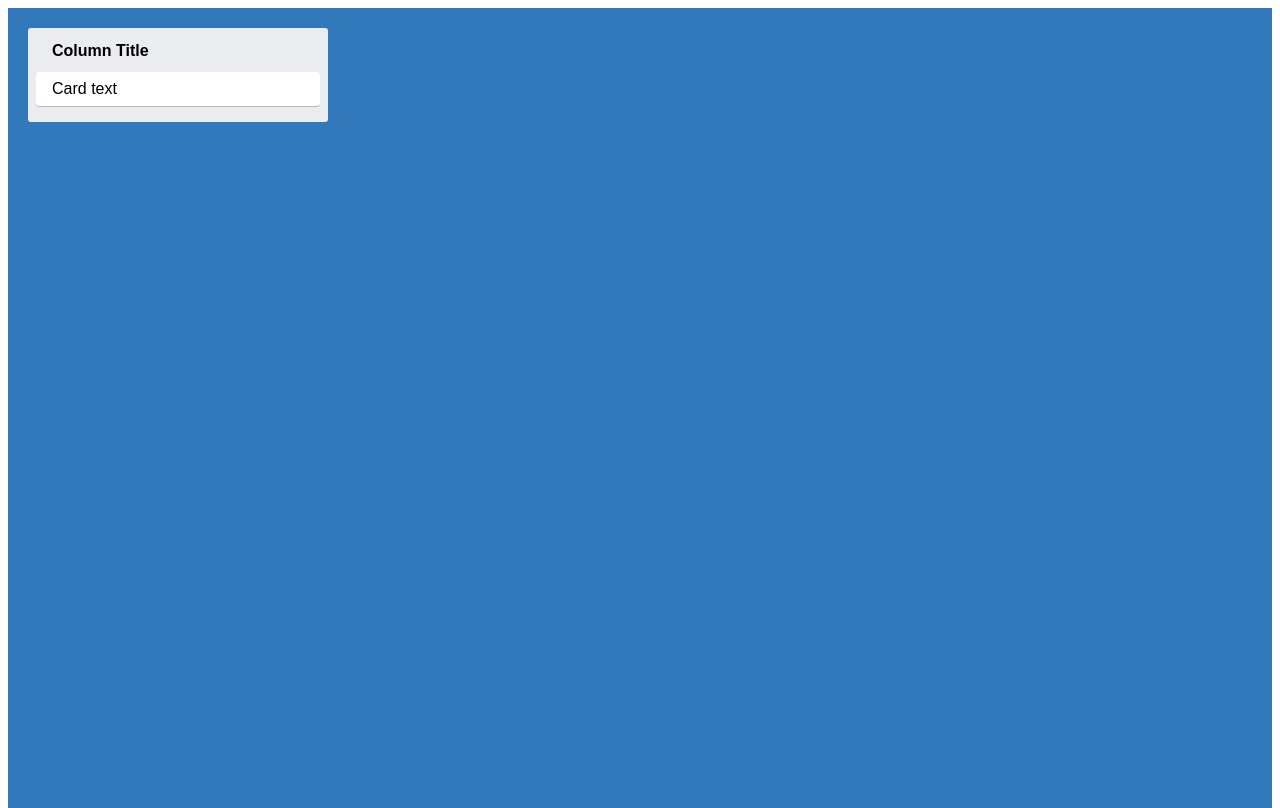
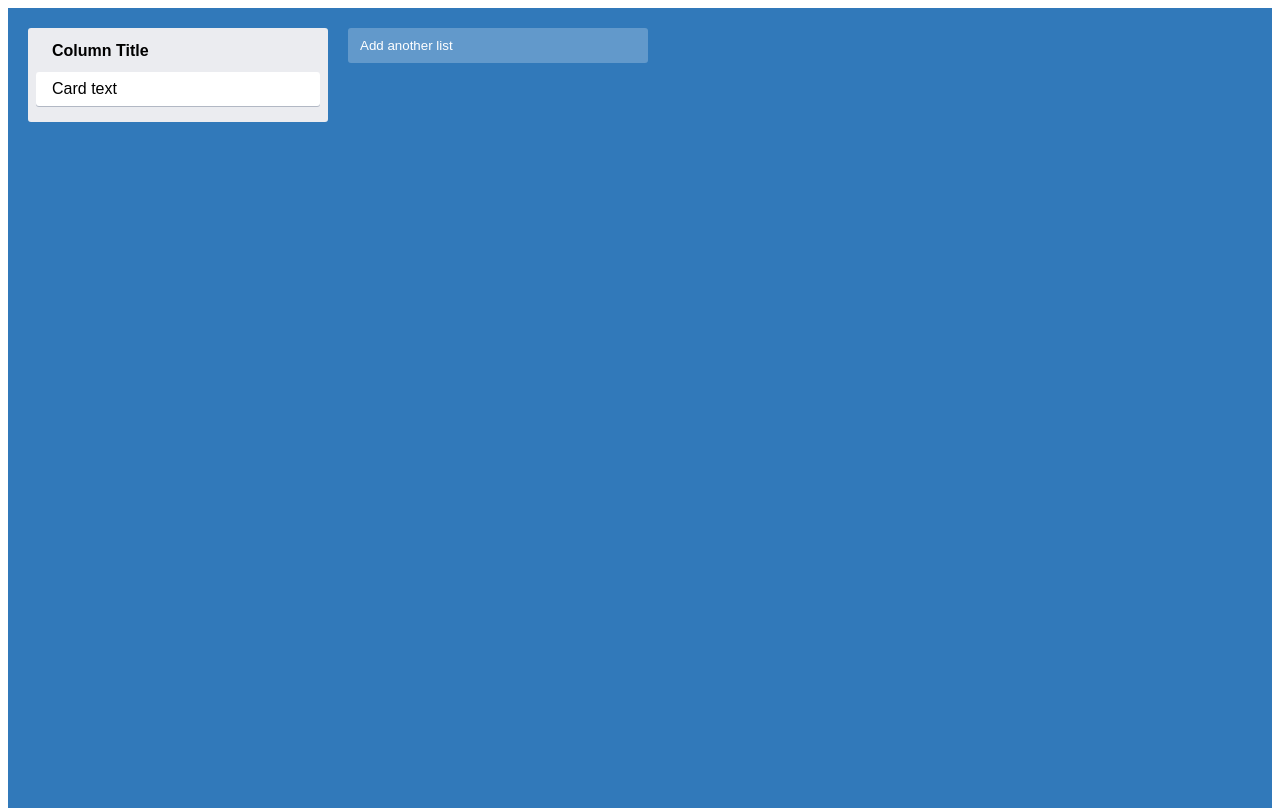
Before and after one commit to TNSaturday/trello-clone, a React (Create React App) app: page / in a window 1280 px wide. Built offline with nearby package versions, Linux system fonts and the light colour scheme.

Commit message:
Add NewItemForm, render sample layout

```diff
--- a/src/App.tsx
+++ b/src/App.tsx
@@ -2,13 +2,17 @@
 import { AppContainer } from "./styles";
 import { Column } from "./components/Column";
 import {Card} from "./components/Card";
+import {AddNewItem} from "./components/AddNewItem";
 
 function App() {
+    const onAdd = (text: string) => console.log(text);
+
     return (
         <AppContainer>
             <Column text="Column Title">
                 <Card text="Card text"/>
             </Column>
+            <AddNewItem onAdd={onAdd} toggleButtonText="Add another list" />
         </AppContainer>
     );
 }
--- /dev/null
+++ b/src/components/AddNewItem.tsx
@@ -0,0 +1,30 @@
+import React, { useState } from "react";
+import { NewItemForm } from "./NewItemForm";
+import { AddItemButton } from "../styles";
+
+type AddNewItemProps = {
+    onAdd(text: string): void;
+    toggleButtonText: string;
+    dark?: boolean;
+}
+
+export const AddNewItem = ({ onAdd, toggleButtonText, dark }: AddNewItemProps) => {
+    const [showForm, setShowForm] = useState(false);
+
+    if (showForm) {
+        return (
+            <NewItemForm
+                onAdd={text => {
+                    onAdd(text);
+                    setShowForm(false);
+                }}
+            />
+        )
+    }
+
+    return (
+        <AddItemButton dark={dark} onClick={() => setShowForm(true)}>
+            {toggleButtonText}
+        </AddItemButton>
+    );
+}
--- /dev/null
+++ b/src/components/NewItemForm.tsx
@@ -0,0 +1,21 @@
+import React, { useState } from "react";
+import { NewItemFormContainer, NewItemButton, NewItemInput } from "../styles";
+
+type NewItemFormProps = {
+    onAdd(text: string): void;
+}
+
+export const NewItemForm = ({ onAdd }: NewItemFormProps) => {
+    const [text, setText] = useState("")
+    return (
+        <NewItemFormContainer>
+            <NewItemInput
+                value={text}
+                onChange={e => setText(e.target.value)}
+            />
+            <NewItemButton onClick={() => onAdd(text)}>
+                Create
+            </NewItemButton>
+        </NewItemFormContainer>
+    )
+}
--- a/src/styles.ts
+++ b/src/styles.ts
@@ -1,4 +1,8 @@
 import styled from "styled-components";
+
+type AddItemButtonProps = {
+    dark?: boolean
+}
 
 export const AppContainer = styled.div`
     align-items: flex-start;
@@ -34,3 +38,46 @@
     border-radius: 3px;
     box-shadow: #091e4240 0px 1px 0px 0px;
 `;
+
+export const AddItemButton = styled.button<AddItemButtonProps>`
+    background-color: #ffffff3d;
+    border-radius: 3px;
+    border: none;
+    color: ${props => (props.dark ? "#000" : "#fff")};
+    cursor: pointer;
+    max-width: 300px;
+    padding: 10px 12px;
+    text-align: left;
+    transition: background 85ms ease-in;
+    width: 100%;
+    &:hover {
+        background-color: #ffffff52;
+    }
+`;
+
+export const NewItemFormContainer = styled.div`
+    max-width: 300px;
+    display: flex;
+    flex-direction: column;
+    width: 100%;
+    align-items: flex-start;
+`;
+
+export const NewItemButton = styled.button`
+    background-color: #5aac44;
+    border-radius: 3px;
+    border: none;
+    box-shadow: none;
+    color: #fff;
+    padding: 6px 12px;
+    text-align: center;
+`;
+
+export const NewItemInput = styled.input`
+    border-radius: 3px;
+    border: none;
+    box-shadow: #091e4240 0px 1px 0px 0px;
+    margin-bottom: 0.5rem;
+    padding: 0.5rem 1rem;
+    width: 100%;
+`;
```
